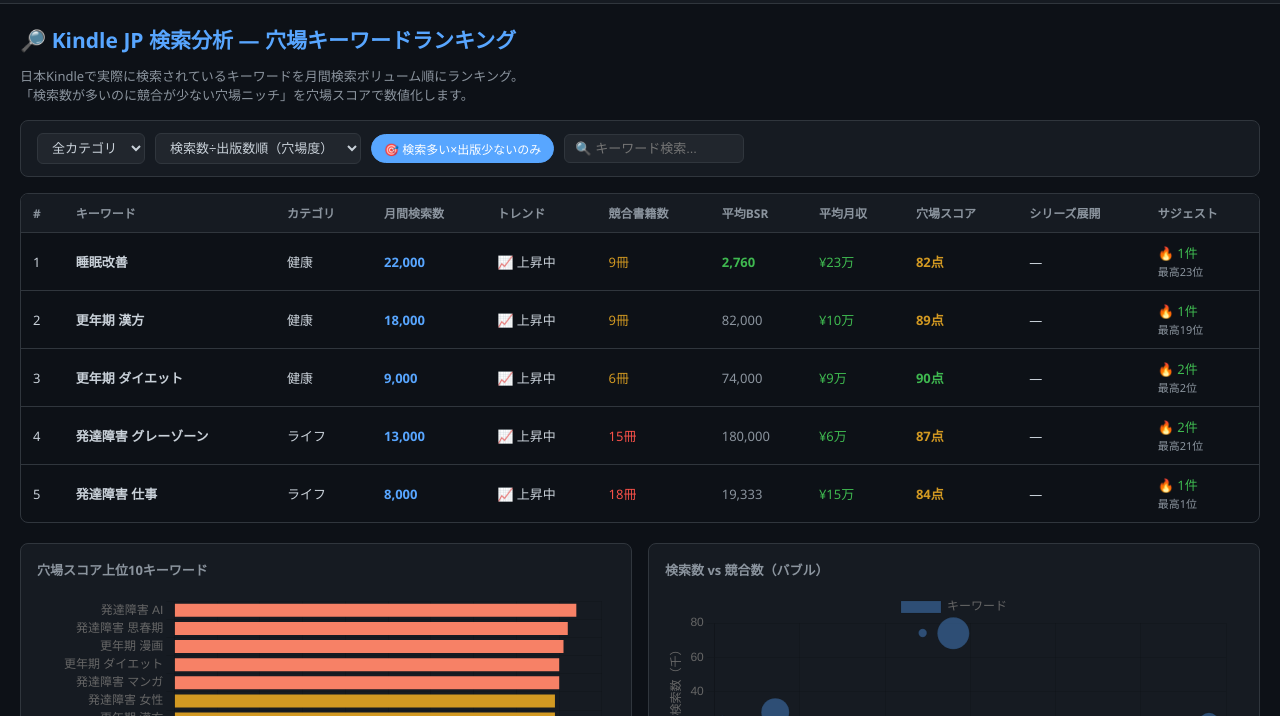
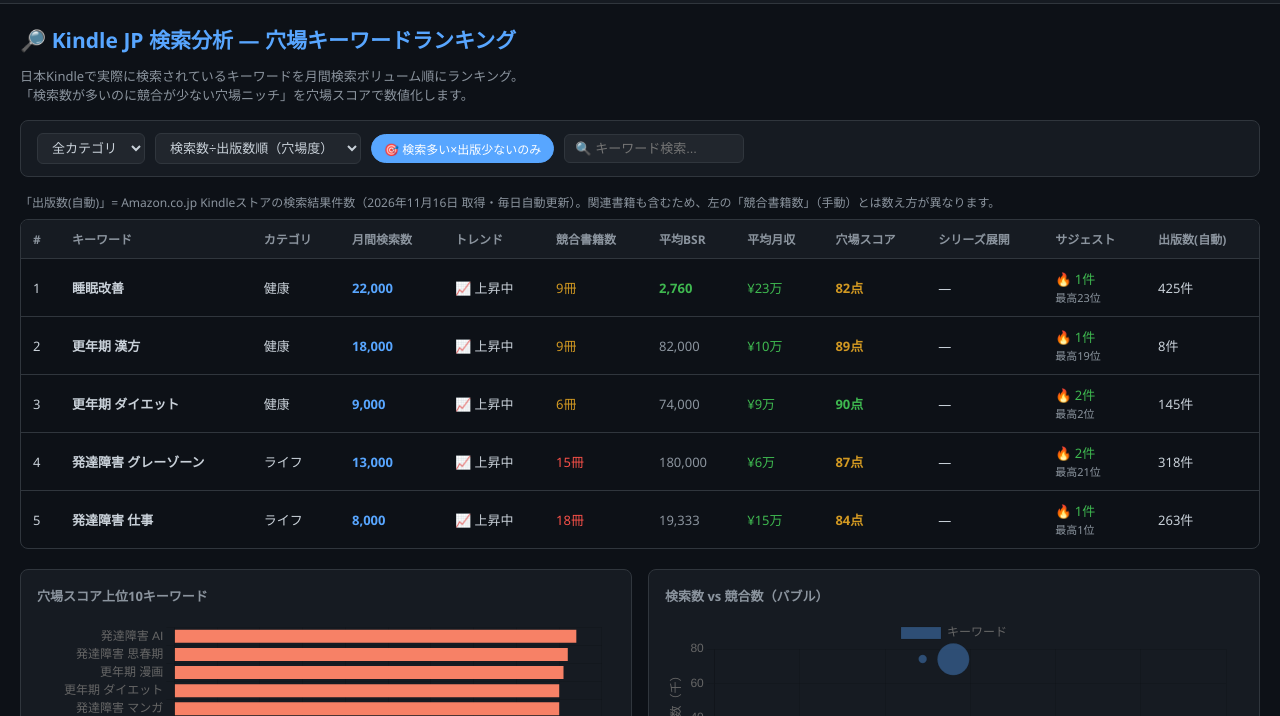
Before and after one commit to odioai001-eng/kdp-niche-finder, a plain HTML site: page index.html in a window 1280 px wide. Both pictures are taken after a click on the button "🔎 Kindle JP検索分析". Shown: the part 84-800 px from the top of the page. Drawn offline with nearby package versions, Linux system fonts and the light colour scheme.

Commit message:
検索分析表に「出版数(自動)」列を追加
Co-Authored-By: Claude Sonnet 5.5 <noreply@anthropic.com>
Claude-Session: https://claude.ai/code/session_013G6yXe6ZEycmCN2K2Zz88W

```diff
--- a/index.html
+++ b/index.html
@@ -278,6 +278,7 @@ tr:hover td{background:rgba(88,166,255,.04)}
     <button class="tag-btn active" id="tag-blue" onclick="toggleBlue()">🎯 検索多い×出版少ないのみ</button>
     <input id="search-text" placeholder="🔍 キーワード検索..." oninput="renderSearchTable()" style="width:180px">
   </div>
+  <p id="books-note" style="color:var(--text2);font-size:12px;margin-bottom:8px"></p>
   <div class="table-wrap">
     <table>
       <thead>
@@ -285,7 +286,7 @@ tr:hover td{background:rgba(88,166,255,.04)}
           <th>#</th><th>キーワード</th><th>カテゴリ</th>
           <th>月間検索数</th><th>トレンド</th>
           <th>競合書籍数</th><th>平均BSR</th><th>平均月収</th>
-          <th>穴場スコア</th><th>シリーズ展開</th><th>サジェスト</th>
+          <th>穴場スコア</th><th>シリーズ展開</th><th>サジェスト</th><th>出版数(自動)</th>
         </tr>
       </thead>
       <tbody id="search-tbody"></tbody>
@@ -787,6 +788,10 @@ function initRankingCharts() {
 // =======================================
 // サジェスト結果（data/suggest.json）との照合。キーワードの全単語を含む候補の件数と最高順位
 let SUGGEST = null;
+let BOOKS = null; // data/books.json（Kindleストアの検索結果件数。毎日自動更新）
+fetch('data/books.json', {cache:'no-cache'}).then(r => r.ok ? r.json() : null).then(d => {
+  if (d) { BOOKS = d; renderSearchTable(); }
+}).catch(() => {});
 function suggestMatch(kw) {
   if (!SUGGEST) return null;
   const toks = kw.toLowerCase().split(/\s+/).filter(Boolean);
@@ -844,9 +849,12 @@ function renderSearchTable() {
     <td class="${chanceCls(d.chance)}">${d.chance}点</td>
     <td>${d.series?'<span style="color:var(--green)">✓ あり</span>':'—'}</td>
     <td>${(m=>!m?'…':m.n?`<span style="color:var(--green)">🔥 ${m.n}件</span><br><span style="color:var(--text2);font-size:11px">最高${m.best}位</span>`:'—')(suggestMatch(d.kw))}</td>
+    <td>${(b=>!BOOKS?'…':b?`${b.count.toLocaleString()}${b.atLeast?'+':''}件`:'—')(BOOKS&&BOOKS.items[d.kw])}</td>
   </tr>`).join('');
 
   document.getElementById('search-tbody').innerHTML = rows;
+  const note = document.getElementById('books-note');
+  if (note && BOOKS) note.textContent = `「出版数(自動)」= Amazon.co.jp Kindleストアの検索結果件数（${BOOKS.updated} 取得・毎日自動更新）。関連書籍も含むため、左の「競合書籍数」（手動）とは数え方が異なります。`;
 }
 
 let _searchChartsInit = false;
```
